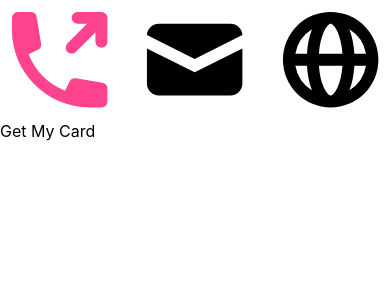
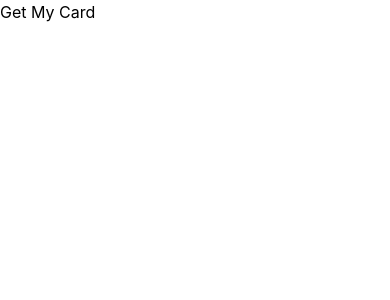
Before and after one commit to 1anya1/briteKard, a React (Create React App) app: page / in a window 390 px wide. Shown: the top 300 px of the page. Built offline with nearby package versions, Linux system fonts and the light colour scheme.

Commit message:
update to see if vCard load on Iphone

```diff
--- a/src/App.js
+++ b/src/App.js
@@ -9,7 +9,6 @@ import {
 export default function App() {
   return (
     <div className="2xl:container 2xl:mx-auto">
-      <VCard />
       <GetVCard />
     </div>
   );
```
